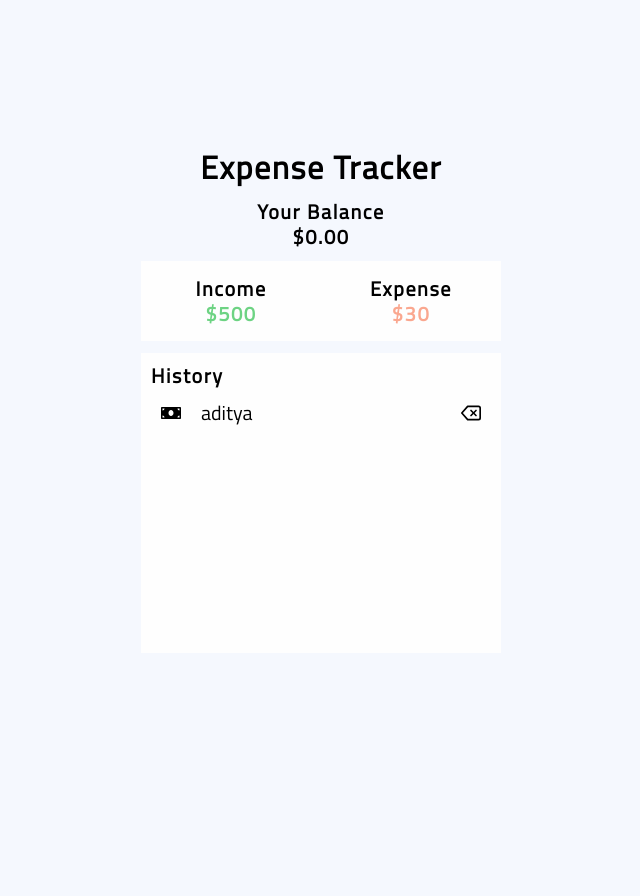
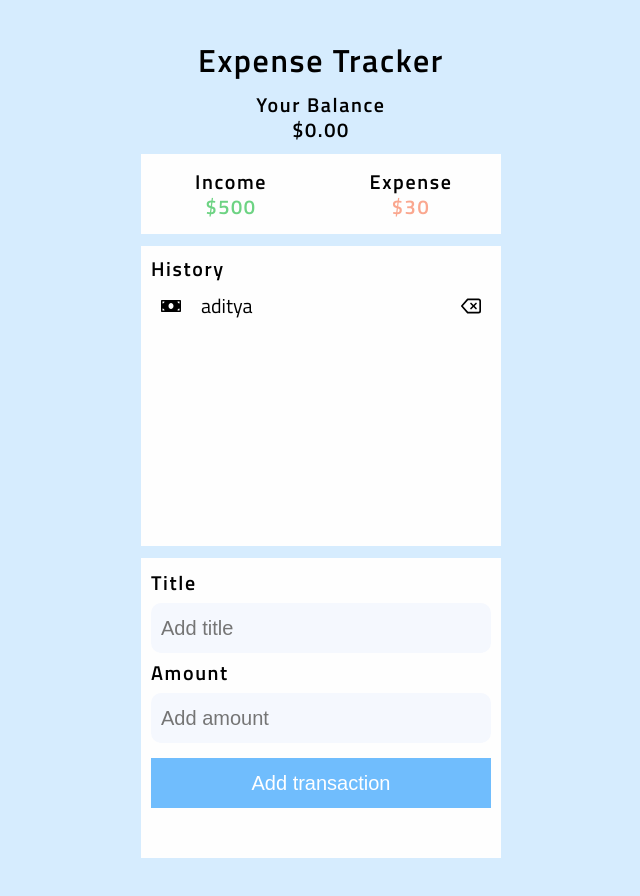
Before and after one commit to cacti23/awesome-exprense-tracker, a React (Create React App) app: page / in a window 1280 px wide. Shown: the whole page, without its empty margins (319-959 px from the left). Before the commit the page ends 800 px from the top, so only its background shows below. Built offline with nearby package versions, Linux system fonts and the light colour scheme.

Commit message:
done with major css part

```diff
--- a/src/App.css
+++ b/src/App.css
@@ -1,15 +1,16 @@
 /* import font */
-@import url('https://fonts.googleapis.com/css2?family=Titillium+Web&display=swap');
-
+@import url('https://fonts.googleapis.com/css2?family=Titillium+Web:wght@400;600&display=swap');
 /* Variable */
 :root {
   --clr-text: #000;
   --clr-icons: #3d3d4b;
-  --clr-background: #f5f8fe;
+  --clr-background: #d6ecfe;
+  --clr-input-background: #f5f8fe;
   --clr-tile: #fefefe;
   --clr-income: #6dd383;
   --clr-expense: #faa78f;
   --clr-delete-icon: #f5435b;
+  --clr-add: #70bdfd;
   --spacing: 0.1rem;
 }
 
@@ -122,6 +123,7 @@ h4 {
   height: 300px;
   background-color: var(--clr-tile);
   position: relative;
+  margin-bottom: 0.75rem;
 }
 
 .transaction-list h4 {
@@ -133,7 +135,6 @@ h4 {
 
 .displayed-list {
   display: flex;
-  flex-direction: row;
   justify-content: center;
   align-items: center;
   position: relative;
@@ -158,3 +159,81 @@ h4 {
   position: absolute;
   right: 10px;
 }
+
+.add-transaction {
+  width: 360px;
+  height: 300px;
+  background-color: var(--clr-tile);
+}
+
+.form-control {
+  display: flex;
+  flex-direction: column;
+  padding: 10px;
+}
+
+.form-control label {
+  letter-spacing: var(--spacing);
+  font-size: 20px;
+  font-weight: bold;
+  height: 30px;
+  margin-bottom: 5px;
+}
+
+.form-control input {
+  font-size: 20px;
+  padding: 10px;
+  height: 50px;
+  margin-bottom: 5px;
+  background-color: var(--clr-input-background);
+  border-radius: 10px;
+  border: none;
+}
+.form-control input:focus {
+  outline: none;
+}
+
+.form-control button {
+  margin-top: 10px;
+  width: 340px;
+  height: 40px;
+  font-size: 18px;
+  background: var(--clr-add);
+  color: #fff;
+  border: none;
+  position: relative;
+  height: 50px;
+  font-size: 20px;
+  padding: 0 2em;
+  cursor: pointer;
+  transition: 800ms ease all;
+  outline: none;
+}
+
+.form-control button:hover {
+  background: var(--clr-background);
+  color: var(--clr-add);
+}
+
+.form-control button:before,
+.form-control button:after {
+  content: '';
+  position: absolute;
+  top: 0;
+  right: 0;
+  height: 2px;
+  width: 0;
+  background: var(--clr-add);
+  transition: 400ms ease all;
+}
+.form-control button:after {
+  right: inherit;
+  top: inherit;
+  left: 0;
+  bottom: 0;
+}
+.form-control button:hover:before,
+.form-control button:hover:after {
+  width: 100%;
+  transition: 800ms ease all;
+}
--- a/src/App.js
+++ b/src/App.js
@@ -3,6 +3,7 @@ import { Header } from './components/Header';
 import { Balance } from './components/Balance';
 import { IncomeExpense } from './components/IncomeExpense';
 import { TransactionList } from './components/TransactionList';
+import { AddTransaction } from './components/AddTransaction';
 
 import './App.css';
 
@@ -13,6 +14,7 @@ function App() {
       <Balance />
       <IncomeExpense />
       <TransactionList />
+      <AddTransaction />
     </div>
   );
 }
--- /dev/null
+++ b/src/components/AddTransaction.js
@@ -0,0 +1,17 @@
+import React from 'react';
+
+export const AddTransaction = () => {
+  return (
+    <div className='add-transaction'>
+      <form>
+        <div className='form-control'>
+          <label htmlFor='title'>Title</label>
+          <input type='text' placeholder='Add title' />
+          <label htmlFor='amount'>Amount</label>
+          <input type='text' placeholder='Add amount' />
+          <button>Add transaction</button>
+        </div>
+      </form>
+    </div>
+  );
+};
--- a/src/components/TransactionList.js
+++ b/src/components/TransactionList.js
@@ -1,5 +1,4 @@
 import React from 'react';
-
 import { Transaction } from './Transaction';
 
 export const TransactionList = () => {
```
